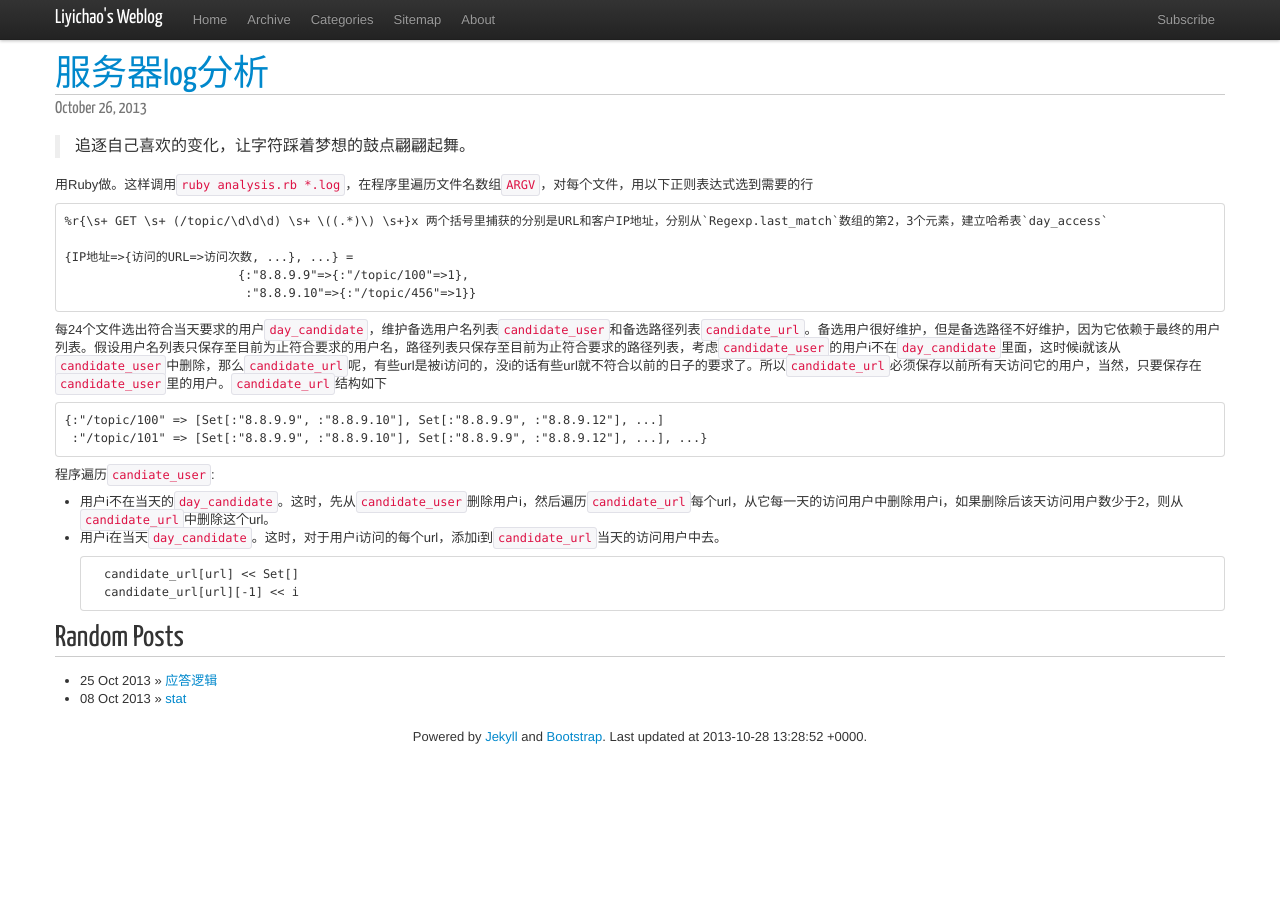
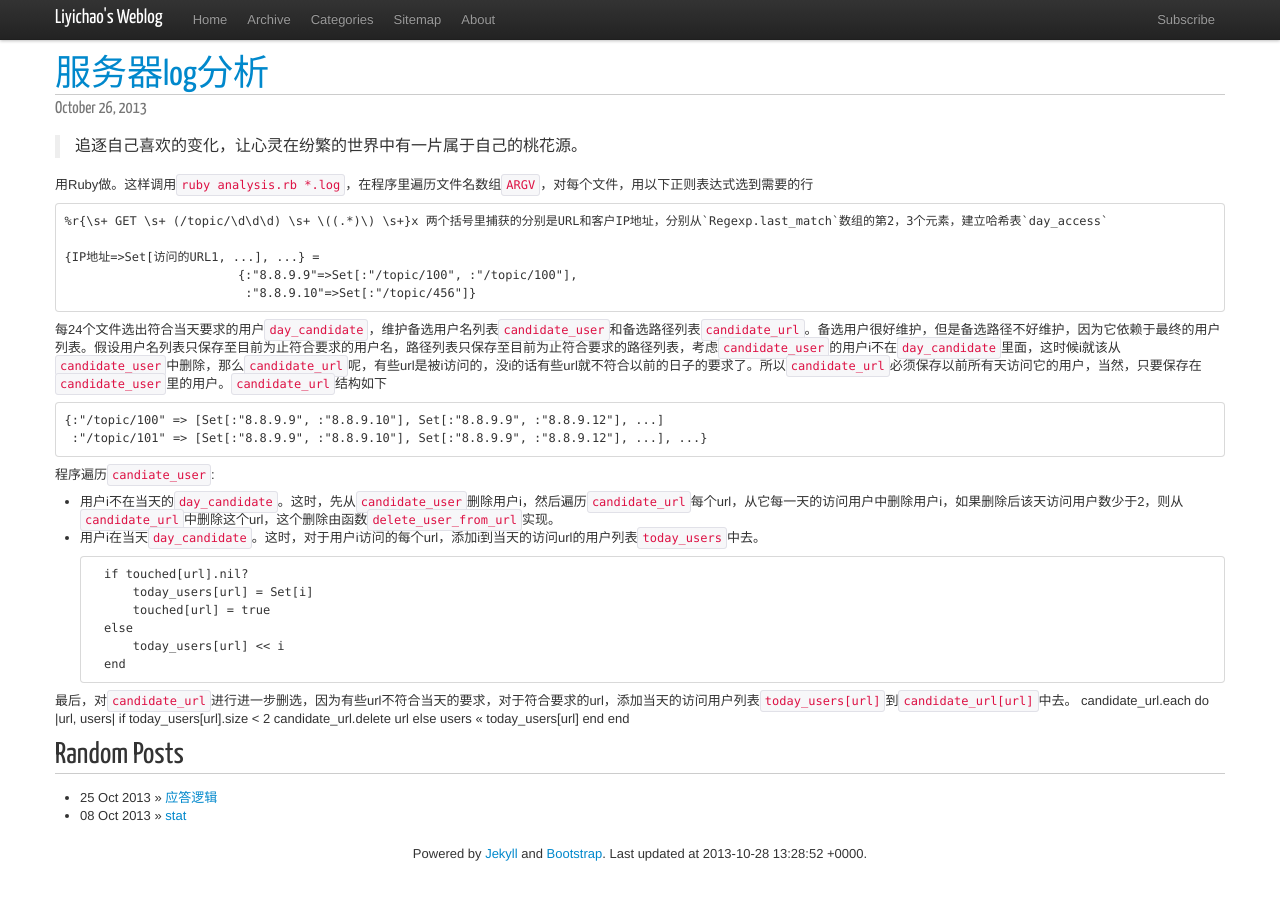
Before and after one commit to liyichao/liyichao.github.io, a Jekyll site: the page built from _posts/2013/2013-10-26-server-log-analysis.md, in a window 1280 px wide. Built offline with Jekyll 4.4.1, drawn with Linux system fonts in a browser that asks for light colours; nearby versions of some CDN libraries; Markdown is read by kramdown in place of the engine named in the settings; comment, search, counter and statistics services are not loaded.

Commit message:
no comment

```diff
--- a/_posts/2013/2013-10-26-server-log-analysis.md
+++ b/_posts/2013/2013-10-26-server-log-analysis.md
@@ -6,16 +6,16 @@ tags: []
 ---
 {% include JB/setup %}
 
->追逐自己喜欢的变化，让字符踩着梦想的鼓点翩翩起舞。
+>追逐自己喜欢的变化，让心灵在纷繁的世界中有一片属于自己的桃花源。
 
 用Ruby做。这样调用`ruby analysis.rb *.log`，在程序里遍历文件名数组`ARGV`，对每个文件，用以下正则表达式选到需要的行
 
     %r{\s+ GET \s+ (/topic/\d\d\d) \s+ \((.*)\) \s+}x
 两个括号里捕获的分别是URL和客户IP地址，分别从`Regexp.last_match`数组的第2，3个元素，建立哈希表`day_access`
 
-    {IP地址=>{访问的URL=>访问次数, ...}, ...} =
-                            {:"8.8.9.9"=>{:"/topic/100"=>1},
-	                         :"8.8.9.10"=>{:"/topic/456"=>1}}
+    {IP地址=>Set[访问的URL1, ...], ...} =
+                            {:"8.8.9.9"=>Set[:"/topic/100", :"/topic/100"],
+	                         :"8.8.9.10"=>Set[:"/topic/456"]}
 
 
 每24个文件选出符合当天要求的用户`day_candidate`，维护备选用户名列表`candidate_user`和备选路径列表`candidate_url`。备选用户很好维护，但是备选路径不好维护，因为它依赖于最终的用户列表。假设用户名列表只保存至目前为止符合要求的用户名，路径列表只保存至目前为止符合要求的路径列表，考虑`candidate_user`的用户i不在`day_candidate`里面，这时候i就该从`candidate_user`中删除，那么`candidate_url`呢，有些url是被i访问的，没i的话有些url就不符合以前的日子的要求了。所以`candidate_url`必须保存以前所有天访问它的用户，当然，只要保存在`candidate_user`里的用户。`candidate_url`结构如下
@@ -25,8 +25,21 @@ tags: []
 
 程序遍历`candiate_user`:
 
-- 用户i不在当天的`day_candidate`。这时，先从`candidate_user`删除用户i，然后遍历`candidate_url`每个url，从它每一天的访问用户中删除用户i，如果删除后该天访问用户数少于2，则从`candidate_url`中删除这个url。
-- 用户i在当天`day_candidate`。这时，对于用户i访问的每个url，添加i到`candidate_url`当天的访问用户中去。
+- 用户i不在当天的`day_candidate`。这时，先从`candidate_user`删除用户i，然后遍历`candidate_url`每个url，从它每一天的访问用户中删除用户i，如果删除后该天访问用户数少于2，则从`candidate_url`中删除这个url，这个删除由函数`delete_user_from_url`实现。
+- 用户i在当天`day_candidate`。这时，对于用户i访问的每个url，添加i到当天的访问url的用户列表`today_users`中去。
 
-        candidate_url[url] << Set[]
-        candidate_url[url][-1] << i
+        if touched[url].nil?
+            today_users[url] = Set[i]
+            touched[url] = true
+        else
+            today_users[url] << i
+        end
+
+最后，对`candidate_url`进行进一步删选，因为有些url不符合当天的要求，对于符合要求的url，添加当天的访问用户列表`today_users[url]`到`candidate_url[url]`中去。
+    candidate_url.each do |url, users|
+        if today_users[url].size < 2
+            candidate_url.delete url
+        else
+            users << today_users[url]
+        end
+    end
```
Also changed, not shown: _posts/2013/2013-10-08-first-post.md (+1 -1 lines).
